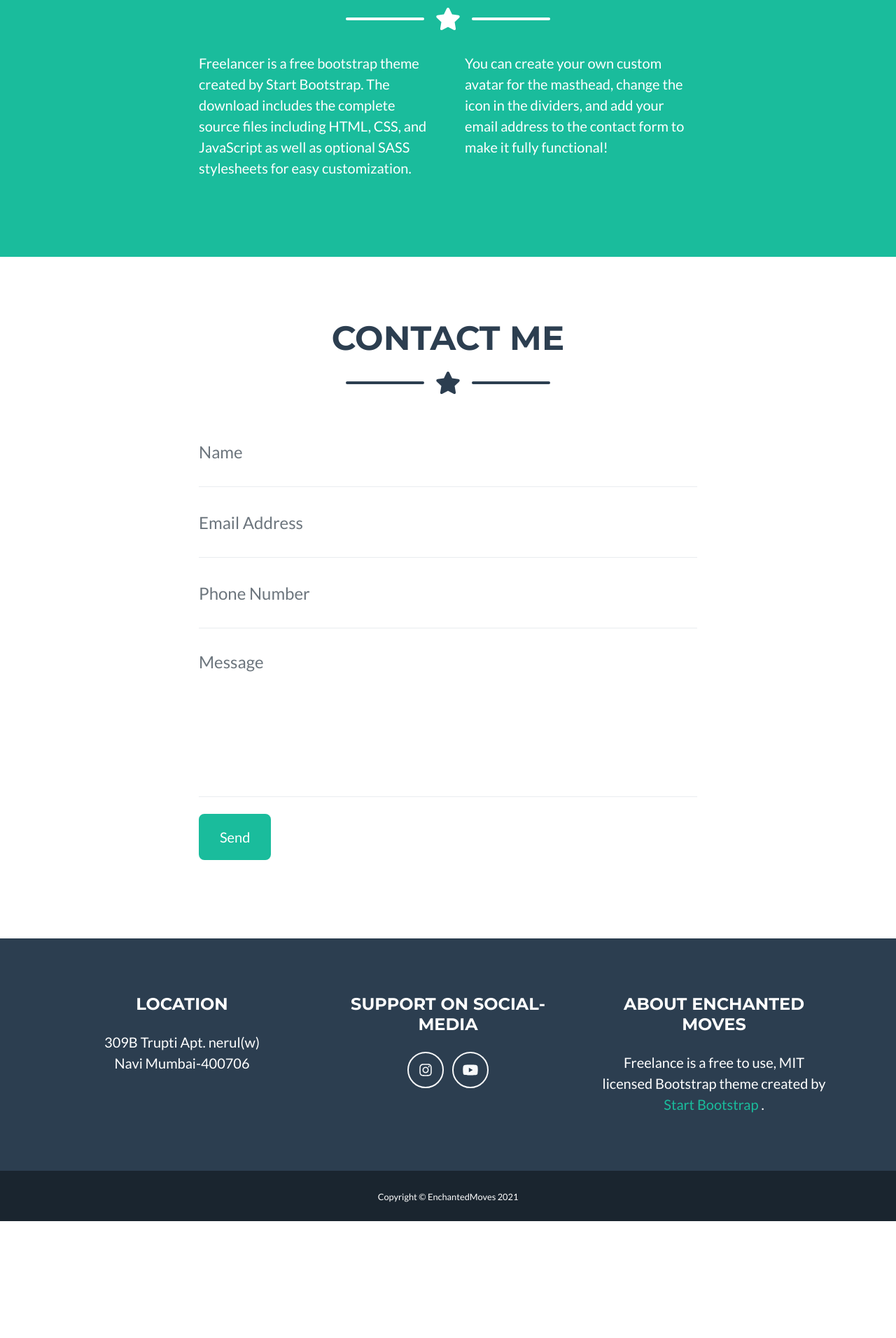
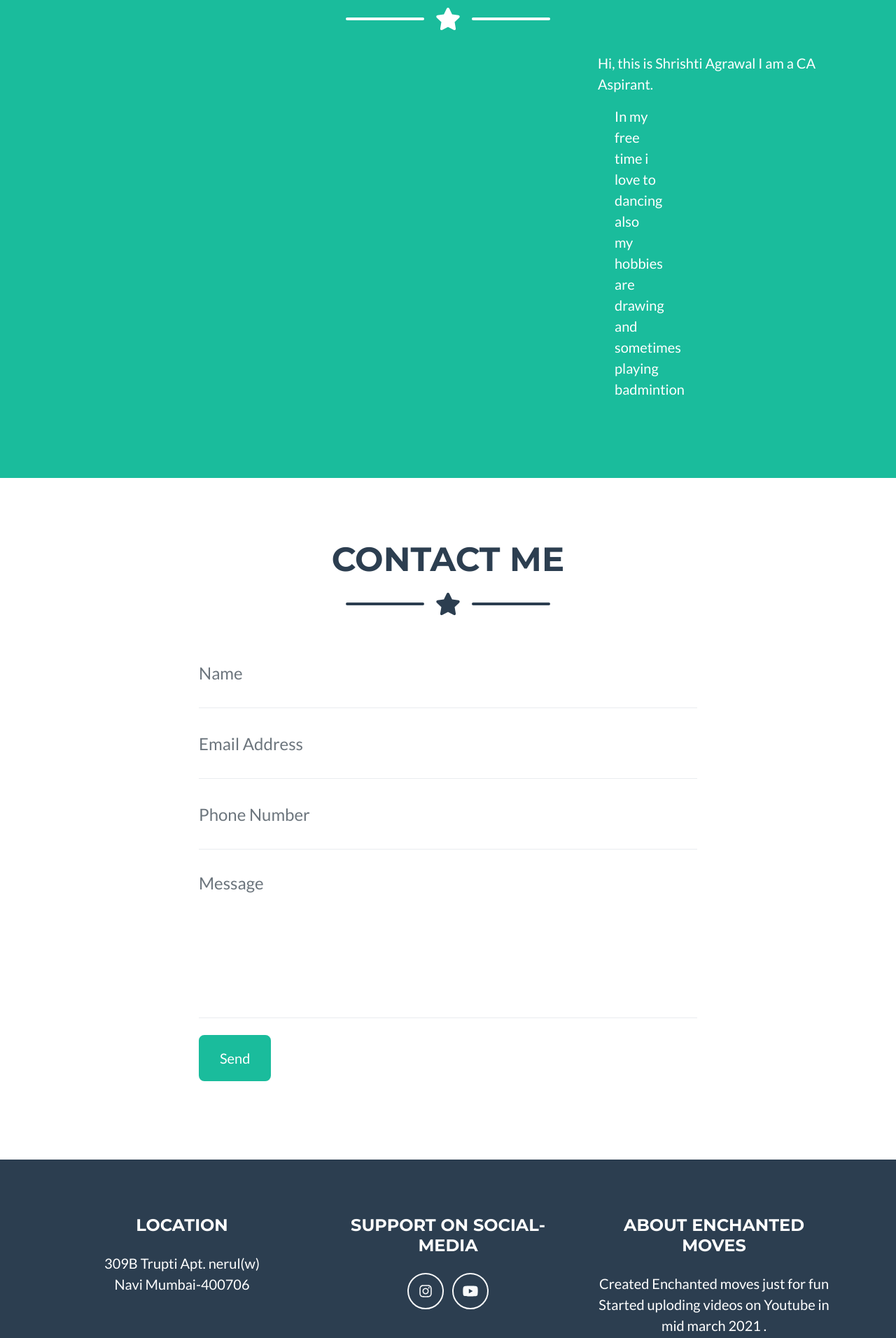
Before and after one commit to veda424/full_Stack_begining, a plain HTML site: page index.html in a window 1280 px wide. Shown: the part 1461-3373 px from the top of the page at 70% size. Before the commit the page ends 3206 px from the top, so only its background shows below. Drawn offline with nearby package versions, Linux system fonts and the light colour scheme.

Commit message:
minor  contextt changes

```diff
--- a/index.html
+++ b/index.html
@@ -114,9 +114,8 @@
                 </div>
                 <!-- About Section Content-->
                 <div class="row">
-                    <div class="col-lg-4 ml-auto"><p class="lead">Freelancer is a free bootstrap theme created by Start Bootstrap. The download includes the complete source files including HTML, CSS, and JavaScript as well as optional SASS stylesheets for easy customization.</p></div>
-                    <div class="col-lg-4 mr-auto"><p class="lead">You can create your own custom avatar for the masthead, change the icon in the dividers, and add your email address to the contact form to make it fully functional!</p></div>
-                </div>
+                    <div class="col-lg-4 ml-auto"><p class="lead">  Hi, this is Shrishti Agrawal I am a CA Aspirant.
+                    <div class="col-lg-4 mr-auto"><p class="lead"> In my free time i love to dancing  also my hobbies are drawing and sometimes playing badmintion
             </div>
         </section>
         <!-- Contact Section-->
@@ -194,8 +193,10 @@
                     <div class="col-lg-4">
                         <h4 class="text-uppercase mb-4">About Enchanted Moves</h4>
                         <p class="lead mb-0">
-                            Freelance is a free to use, MIT licensed Bootstrap theme created by
-                            <a href="http://startbootstrap.com">Start Bootstrap</a>
+                            Created Enchanted moves just for fun
+                            Started uploding videos on Youtube in  mid march 2021
+
+
                             .
                         </p>
                     </div>
```
